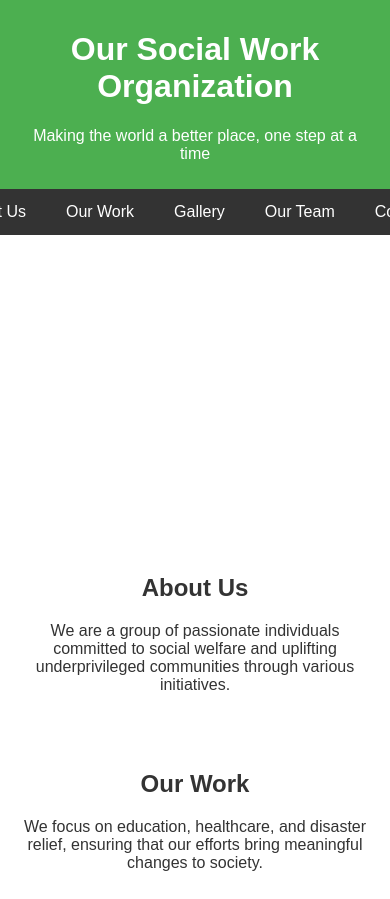
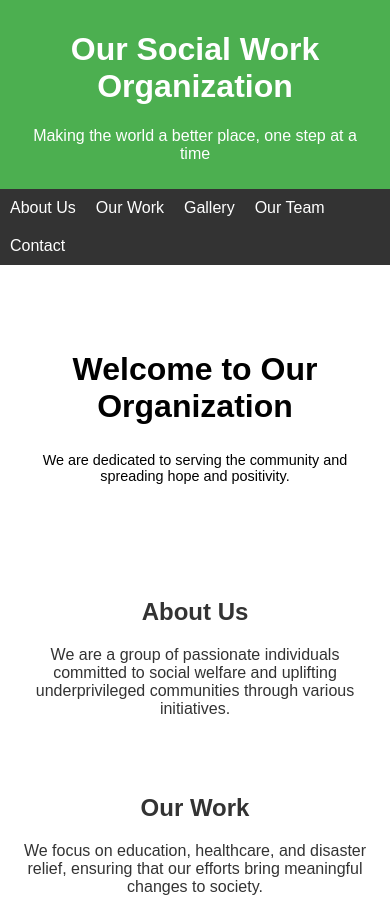
Before and after one commit to uttarakhand-sanskritik-manch/demo_website, a plain HTML site: page index.html in a window 390 px wide. Shown: the top 899 px of the page. Drawn offline with Linux system fonts and the light colour scheme.

Commit message:
Update index.html

```diff
--- a/index.html
+++ b/index.html
@@ -19,16 +19,14 @@
         }
         nav {
             display: flex;
-            justify-content: center;
+            flex-wrap: wrap;
             background-color: #333;
-            flex-wrap: wrap;
         }
         nav a {
             color: white;
             padding: 14px 20px;
             text-decoration: none;
             text-align: center;
-            flex: 1 1 auto;
         }
         nav a:hover {
             background-color: #575757;
@@ -37,15 +35,15 @@
             background-image: url('hero-image.jpg');
             background-size: cover;
             background-position: center;
-            color: white;
+            color: black;
             padding: 60px 20px;
             text-align: center;
         }
         .hero h1 {
-            font-size: 3em;
+            font-size: 2.5em;
         }
         .hero p {
-            font-size: 1.2em;
+            font-size: 1em;
         }
         .section {
             padding: 20px;
@@ -71,7 +69,8 @@
             border: 1px solid #ddd;
             border-radius: 8px;
             padding: 10px;
-            width: 200px;
+            width: 100%;
+            max-width: 300px;
             text-align: center;
         }
         footer {
@@ -80,20 +79,18 @@
             text-align: center;
             padding: 10px;
         }
-        @media (max-width: 600px) {
-            nav {
-                flex-direction: row;
-                flex-wrap: nowrap;
-                overflow-x: auto;
-            }
-            nav a {
-                flex: none;
-            }
+        @media (max-width: 768px) {
             .hero h1 {
                 font-size: 2em;
             }
             .hero p {
-                font-size: 1em;
+                font-size: 0.9em;
+            }
+            nav a {
+                padding: 10px;
+            }
+            .team .member {
+                width: 90%;
             }
         }
     </style>
```
